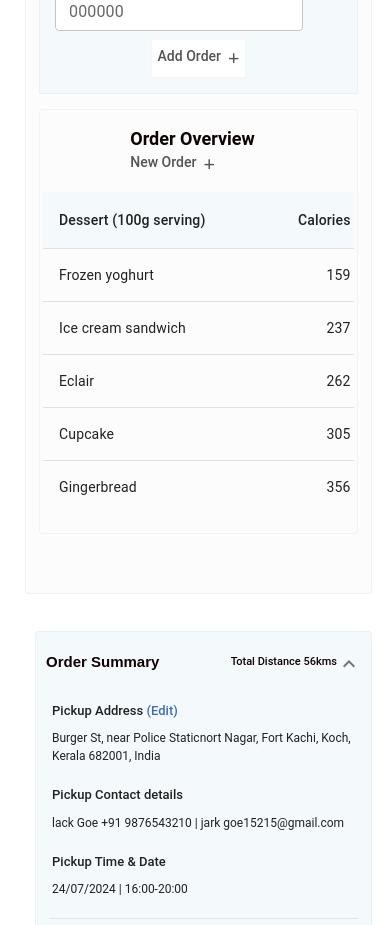
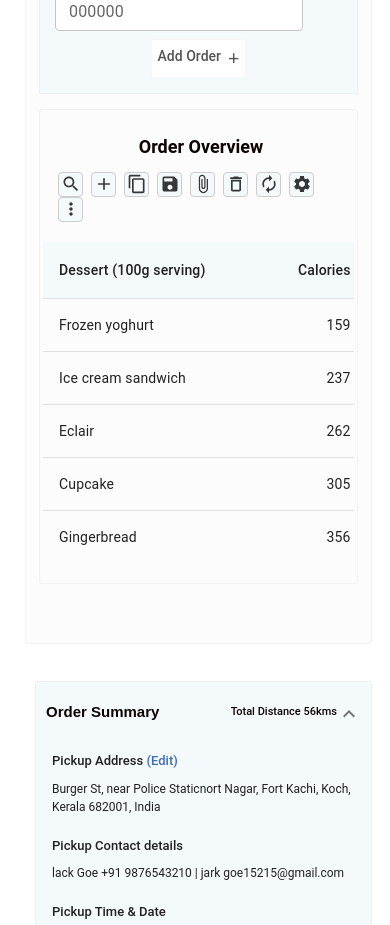
Before and after one commit to rithu1010/DriverLogistics_Project, a React (Create React App) app: page / in a window 390 px wide. Shown: the part 1280-2205 px from the top of the page. Built offline with nearby package versions, Linux system fonts and the light colour scheme.

Commit message:
responsive design for table head

```diff
--- a/src/Views/orderManagement/orderOverview.js
+++ b/src/Views/orderManagement/orderOverview.js
@@ -1,12 +1,20 @@
 import React from "react";
-import { Box, Typography, Grid } from "@mui/material";
+import { Box, Typography, Grid, IconButton } from "@mui/material";
 import Table from "@mui/material/Table";
 import TableBody from "@mui/material/TableBody";
 import TableCell from "@mui/material/TableCell";
 import TableContainer from "@mui/material/TableContainer";
 import TableHead from "@mui/material/TableHead";
 import TableRow from "@mui/material/TableRow";
-import Paper from "@mui/material/Paper";
+import SearchIcon from "@mui/icons-material/Search";
+import AddIcon from "@mui/icons-material/Add";
+import ContentCopyIcon from "@mui/icons-material/ContentCopy";
+import SaveIcon from "@mui/icons-material/Save";
+import AttachFileIcon from "@mui/icons-material/AttachFile";
+import DeleteOutlineIcon from "@mui/icons-material/DeleteOutline";
+import AutorenewIcon from "@mui/icons-material/Autorenew";
+import SettingsIcon from "@mui/icons-material/Settings";
+import MoreVertIcon from "@mui/icons-material/MoreVert";
 
 import styles from "./style";
 import { useTheme } from "@mui/material/styles";
@@ -31,21 +39,46 @@ const OrderOverview = () => {
       <Grid container spacing={1}>
         <Grid item xs={12}>
           <Box sx={style.OrderManagement}>
-            <Box sx={style.displayflex}>
-              <Box>
+            <Box sx={style.ordermanageTableiconflexBox}>
+              <Box sx={style.overviewBox2}>
                 <Typography sx={style.OrderManagementText}>
                   Order Overview
                 </Typography>
               </Box>
-              <Box sx={style.display}>
-                <Typography sx={style.OrderNewText}>New Order</Typography>
-                <span style={style.plusicon}>+</span>
+              <Box>
+                <IconButton sx={style.tableIcon}>
+                  <SearchIcon sx={style.tableIconsvg} />
+                </IconButton>
+                <IconButton sx={style.tableIcon}>
+                  <AddIcon sx={style.tableIconsvg} />
+                </IconButton>
+                <IconButton sx={style.tableIcon}>
+                  <ContentCopyIcon sx={style.tableIconsvg} />
+                </IconButton>
+                <IconButton sx={style.tableIcon}>
+                  <SaveIcon sx={style.tableIconsvg} />
+                </IconButton>
+                <IconButton sx={style.tableIcon}>
+                  <AttachFileIcon sx={style.tableIconsvg} />
+                </IconButton>
+                <IconButton sx={style.tableIcon}>
+                  <DeleteOutlineIcon sx={style.tableIconsvg} />
+                </IconButton>
+                <IconButton sx={style.tableIcon}>
+                  <AutorenewIcon sx={style.tableIconsvg} />
+                </IconButton>
+                <IconButton sx={style.tableIcon}>
+                  <SettingsIcon sx={style.tableIconsvg} />
+                </IconButton>
+                <IconButton sx={style.tableIcon}>
+                  <MoreVertIcon sx={style.tableIconsvg} />
+                </IconButton>
               </Box>
             </Box>
             <Box>
               <TableContainer>
                 <Table
-                  sx={{ minWidth: 650, marginTop: "15px" }}
+                  sx={{ minWidth: 650, marginTop: "5px" }}
                   aria-label="simple table"
                 >
                   <TableHead sx={{ backgroundColor: "#f4f9fc" }}>
--- a/src/Views/orderManagement/style.js
+++ b/src/Views/orderManagement/style.js
@@ -528,6 +528,58 @@ const styles = () => ({
       cursor: "pointer",
     },
   },
+  tableIcon: {
+    "&.MuiIconButton-root": {
+      width: 25,
+      height: 25,
+      mr: 1,
+      border: "1px solid #ccc",
+      backgroundColor: "#f4f9fc",
+      padding: "5px",
+      cursor: "pointer",
+      borderRadius: "4px",
+    },
+  },
+  tableIconsvg: {
+    "&.MuiSvgIcon-root": {
+      fontSize: 20,
+      color: "#363739",
+      cursor: "pointer",
+    },
+  },
+  ordermanageTableiconflexBox: {
+    "&.MuiBox-root": {
+      display: { xs: "grid", sm: "flex", md: "flex", lg: "flex", xl: "flex" },
+      justifyContent: {
+        xs: "center",
+        sm: "space-between",
+        md: "space-between",
+        lg: "space-between",
+        xl: "space-between",
+      },
+      padding: "8px 10px 15px 15px",
+      alignItems: "center",
+    },
+  },
+  overviewBox2: {
+    "&.MuiBox-root": {
+      display: { xs: "grid", sm: "flex", md: "flex", lg: "flex", xl: "flex" },
+      justifyContent: {
+        xs: "center",
+        sm: "space-between",
+        md: "space-between",
+        lg: "space-between",
+        xl: "space-between",
+      },
+      marginBottom: {
+        xs: "12px",
+        sm: "12px",
+        md: "0",
+        lg: "0",
+        xl: "0",
+      },
+    },
+  },
 });
 
 export default styles;
```
